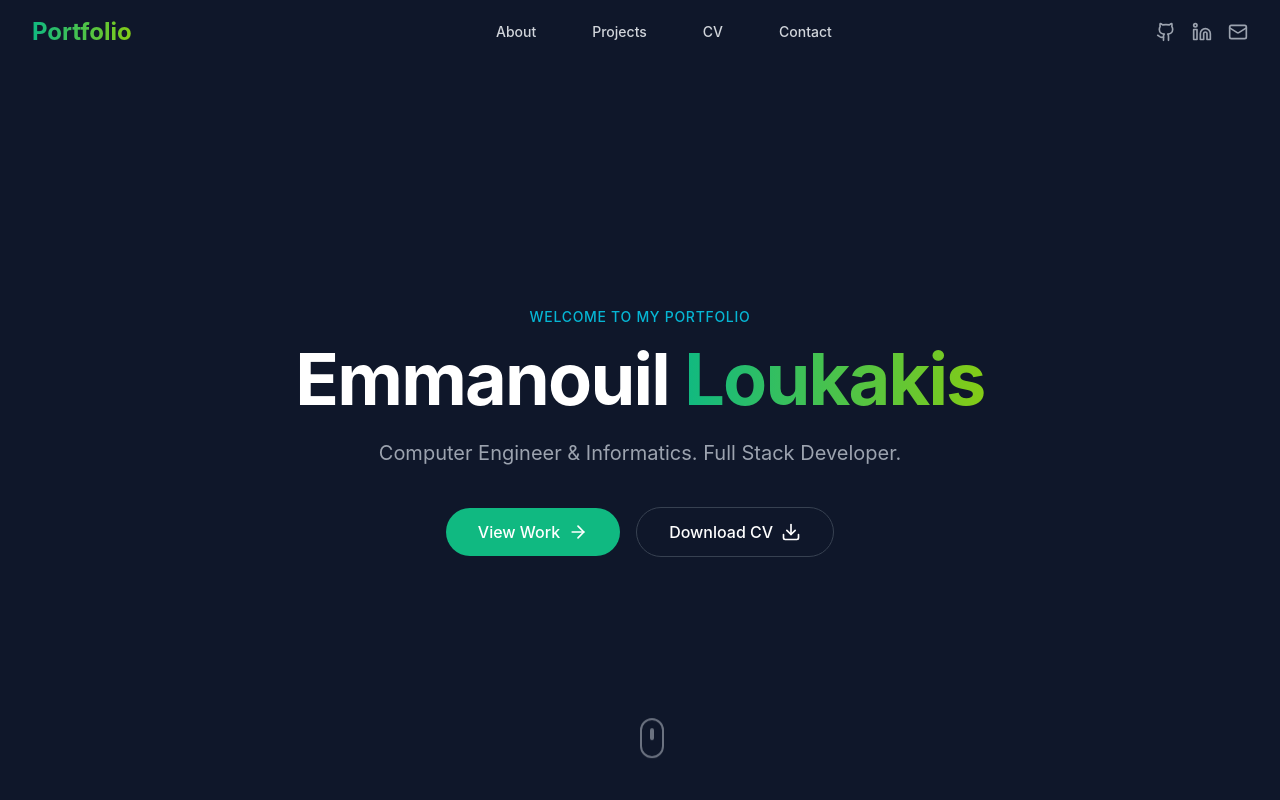
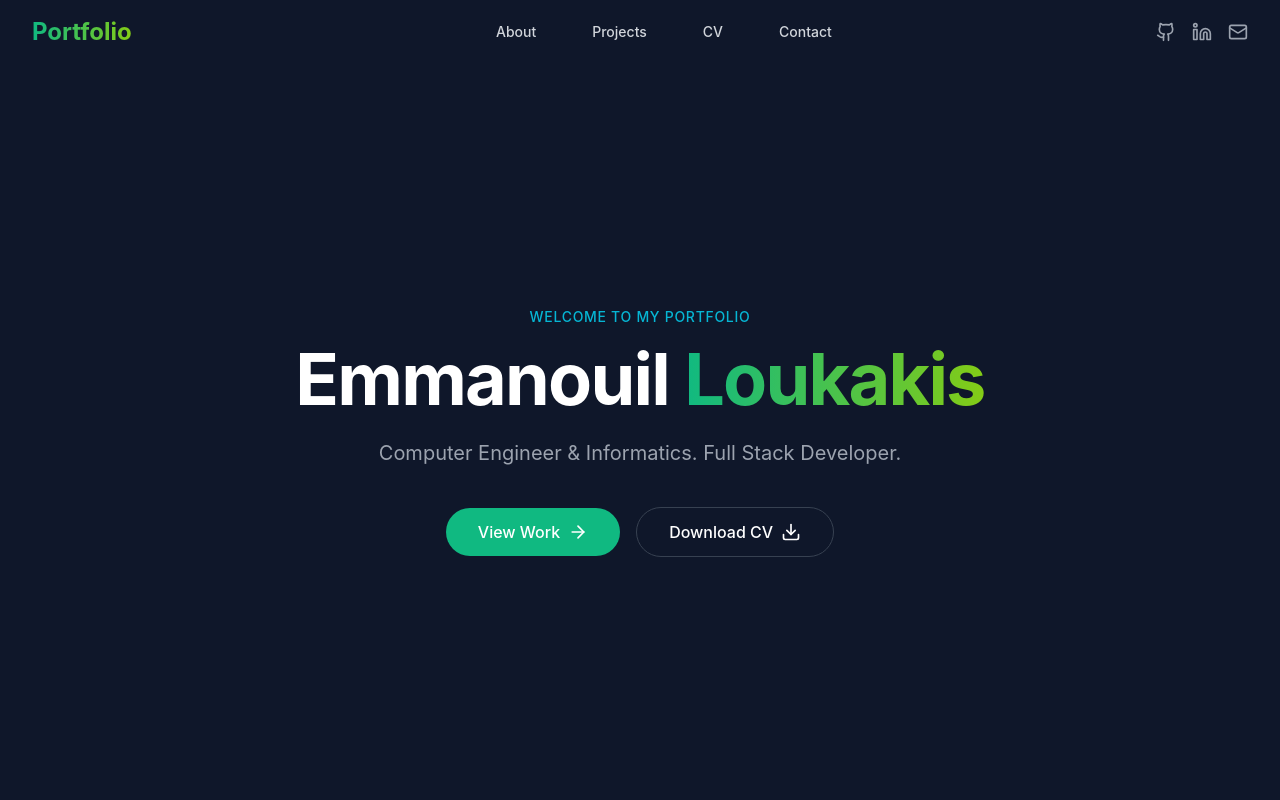
Before and after one commit to Xpecialist/Portfolio-Webpage, a React (Vite) app: page / in a window 1280 px wide. Shown: the top 800 px of the page. Built offline with nearby package versions, Linux system fonts and the light colour scheme.

Commit message:
Remove bouncing scroll indicator

```diff
--- a/src/components/Hero.tsx
+++ b/src/components/Hero.tsx
@@ -43,16 +43,7 @@
                 </motion.div>
             </div>
 
-            <motion.div
-                initial={{ opacity: 0 }}
-                animate={{ opacity: 1 }}
-                transition={{ delay: 1, duration: 1 }}
-                className="absolute bottom-8 left-1/2 -translate-x-1/2 animate-bounce"
-            >
-                <div className="w-6 h-10 border-2 border-gray-500 rounded-full flex justify-center p-2">
-                    <div className="w-1 h-3 bg-gray-500 rounded-full" />
-                </div>
-            </motion.div>
+
         </section>
     );
 };
```
